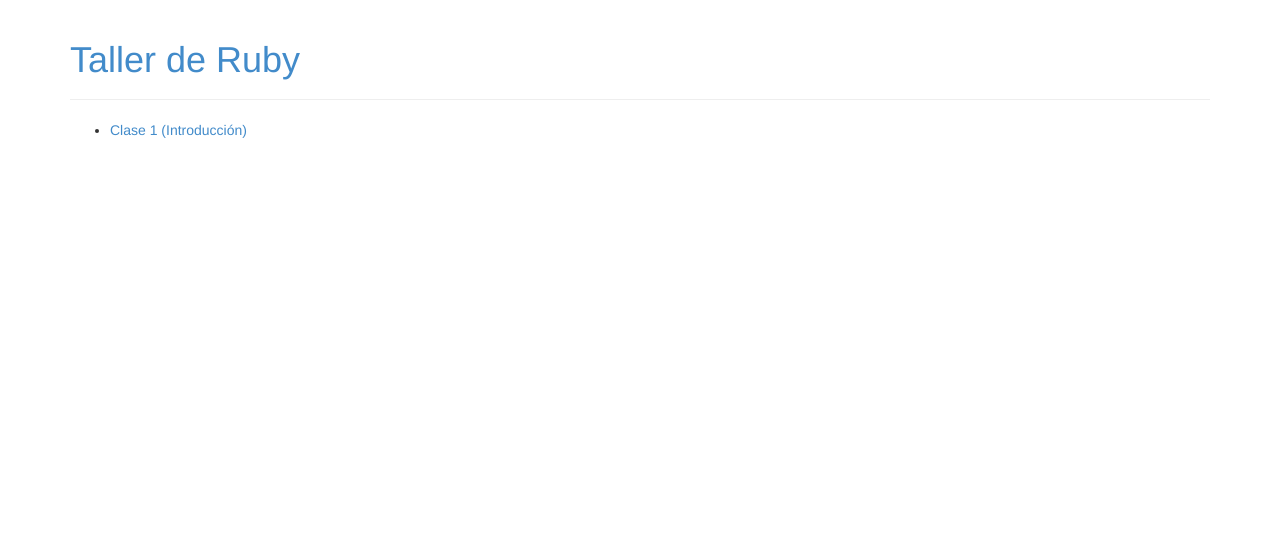
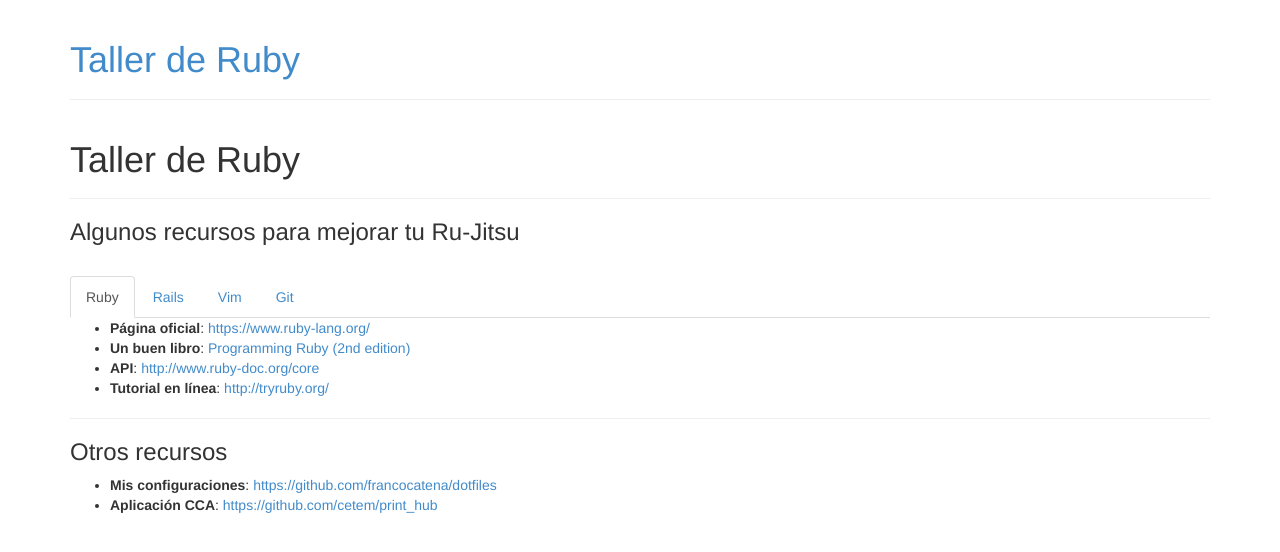
Before and after one commit to francocatena/clases, a Jekyll site: the page built from index.html, in a window 1280 px wide. Shown: the top 552 px of the page. Built offline with Jekyll 4.4.1, drawn with Linux system fonts in a browser that asks for light colours; Markdown is read by kramdown in place of the engine named in the settings.

Commit message:
New main page, with some core resources...

```diff
--- a/index.html
+++ b/index.html
@@ -3,8 +3,118 @@
 title: Taller de Ruby
 ---
 
+<div class="page-header">
+  <h1>Taller de Ruby</h1>
+</div>
+
+<h3>Algunos recursos para mejorar tu Ru-Jitsu</h3>
+
+<br />
+
+<ul class="nav nav-tabs">
+  <li class="active"><a href="#ruby" data-toggle="tab">Ruby</a></li>
+  <li><a href="#rails" data-toggle="tab">Rails</a></li>
+  <li><a href="#vim" data-toggle="tab">Vim</a></li>
+  <li><a href="#git" data-toggle="tab">Git</a></li>
+</ul>
+
+<div class="tab-content">
+  <div class="tab-pane fade in active" id="ruby">
+    <ul>
+      <li>
+        <strong>Página oficial</strong>:
+        <a href="https://www.ruby-lang.org/" >https://www.ruby-lang.org/</a>
+      </li>
+      <li>
+        <strong>Un buen libro</strong>:
+        <a href="http://pragprog.com/book/ruby/programming-ruby">Programming Ruby (2nd edition)</a>
+      </li>
+      <li>
+        <strong>API</strong>:
+        <a href="http://www.ruby-doc.org/core">http://www.ruby-doc.org/core</a>
+      </li>
+      <li>
+        <strong>Tutorial en línea</strong>:
+        <a href="http://tryruby.org/">http://tryruby.org/</a>
+      </li>
+    </ul>
+  </div>
+
+  <div class="tab-pane fade" id="rails">
+    <ul>
+      <li>
+        <strong>Página oficial</strong>:
+        <a href="http://rubyonrails.org/">http://rubyonrails.org/</a>
+      </li>
+      <li>
+        <strong>Un buen libro</strong>:
+        <a href="http://pragprog.com/book/rails4/agile-web-development-with-rails-4">Agile Web Development with Rails 4</a>
+      </li>
+      <li>
+        <strong>API</strong>:
+        <a href="http://api.rubyonrails.org/">http://api.rubyonrails.org/</a>
+      </li>
+      <li>
+        <strong>Guias oficiales</strong>:
+        <a href="http://guides.rubyonrails.org/">http://guides.rubyonrails.org/</a>
+      </li>
+      <li>
+        <strong>Video tutoriales</strong>:
+        <a href="http://railscasts.com/">http://railscasts.com/</a>
+      </li>
+    </ul>
+  </div>
+
+  <div class="tab-pane fade" id="vim">
+    <ul>
+      <li>
+        <strong>Página oficial</strong>:
+        <a href="http://www.vim.org/">http://www.vim.org/</a>
+      </li>
+      <li>
+        <strong>Un buen libro</strong>:
+        <a href="http://pragprog.com/book/dnvim/practical-vim">Practical Vim</a>
+      </li>
+      <li>
+        <strong>Un comando - tutorial</strong>:
+        <code>vimtutor</code>
+      </li>
+      <li>
+        <strong>Video tutoriales</strong>:
+        <a href="http://vimcasts.org/">http://vimcasts.org/</a>
+      </li>
+    </ul>
+  </div>
+
+  <div class="tab-pane fade" id="git">
+    <ul>
+      <li>
+        <strong>Página oficial</strong>:
+        <a href="http://git-scm.com/">http://git-scm.com/</a>
+      </li>
+      <li>
+        <strong>Un buen libro</strong>:
+        <a href="http://git-scm.com/book">Pro Git</a>
+      </li>
+      <li>
+        <strong>Tutorial en línea</strong>:
+        <a href="http://try.github.io/">http://try.github.io/</a>
+      </li>
+    </ul>
+  </div>
+</div>
+
+<hr />
+
+<h3>Otros recursos</h3>
+
 <ul>
-  {% for post in site.posts %}
-    <li><a href="{{ post.url }}" title="{{post.title}}">{{ post.title }}</a></li>
-  {% endfor %}
+  <li>
+    <strong>Mis configuraciones</strong>:
+    <a href="https://github.com/francocatena/dotfiles">https://github.com/francocatena/dotfiles</a>
+  </li>
+  <li>
+    <strong>Aplicación CCA</strong>:
+    <a href="https://github.com/cetem/print_hub">https://github.com/cetem/print_hub</a>
+  </li>
 </ul>
```
